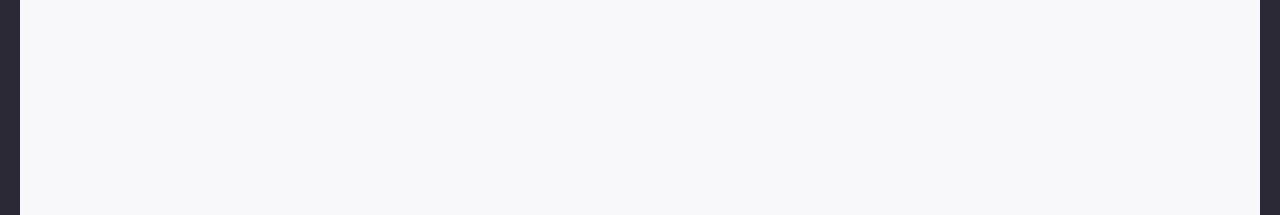
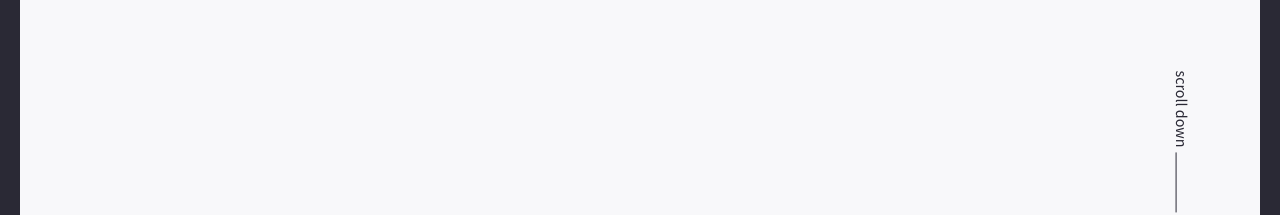
Before and after one commit to bolognini/hello-dev, a Gatsby site: page / in a window 1280 px wide. Shown: the part 606-821 px from the top of the page. Built offline with nearby package versions, Linux system fonts and the light colour scheme; Gatsby itself is replaced by a stand-in of ours; a web font is replaced by a local one.

Commit message:
add scrolldown on index

```diff
--- /dev/null
+++ b/src/components/Scrolldown/Scrolldown.js
@@ -0,0 +1,10 @@
+import React from "react"
+import { ScrolldownWrapper } from "./Scrolldown.style"
+
+const Scrolldown = () => <ScrolldownWrapper>Scroll down</ScrolldownWrapper>
+
+// Feeling lucky?
+// fetch a palete from https://github.com/Jam3/nice-color-palettes
+// and change the site theme.
+
+export default Scrolldown
--- /dev/null
+++ b/src/components/Scrolldown/Scrolldown.style.js
@@ -0,0 +1,27 @@
+import styled from "styled-components"
+
+export const ScrolldownWrapper = styled.div`
+  position: absolute;
+  right: 40px;
+  bottom: 55px;
+  transform: rotate(90deg);
+  font-size: 16px;
+  line-height: 20px;
+  /* identical to box height */
+
+  text-align: center;
+  text-transform: lowercase;
+
+  color: var(--color-1);
+
+  &::after {
+    display: block;
+    content: "";
+    width: 60px;
+    height: 1px;
+    background: var(--color-1);
+    position: absolute;
+    top: 15px;
+    right: -65px;
+  }
+`
--- /dev/null
+++ b/src/components/Scrolldown/index.js
@@ -0,0 +1,3 @@
+import Scrolldown from "./Scrolldown"
+
+export default Scrolldown
--- a/src/components/SectionWrapper/SectionWrapper.style.js
+++ b/src/components/SectionWrapper/SectionWrapper.style.js
@@ -6,5 +6,6 @@ export const Section = styled.section`
   flex-direction: column;
   align-items: center;
   justify-content: center;
-  min-height: ${props => props.tall ? 'calc(100vh - 40px)' : '500px' };
+  min-height: ${props => (props.tall ? "calc(100vh - 40px)" : "500px")};
+  position: relative;
 `
--- a/src/pages/index.js
+++ b/src/pages/index.js
@@ -8,6 +8,7 @@ import Content from "../components/Content"
 import ContactLinks from "../components/ContactLinks"
 import Layout from "../components/layout"
 import SEO from "../components/seo"
+import Scrolldown from "../components/Scrolldown"
 
 const IndexPage = () => (
   <Layout>
@@ -15,6 +16,7 @@ const IndexPage = () => (
     <SEO title="Home" />
     <SectionWrapper tall>
       <Title3D>hello!</Title3D>
+      <Scrolldown />
     </SectionWrapper>
     <SectionWrapper>
       <ContentWrapper>
```
